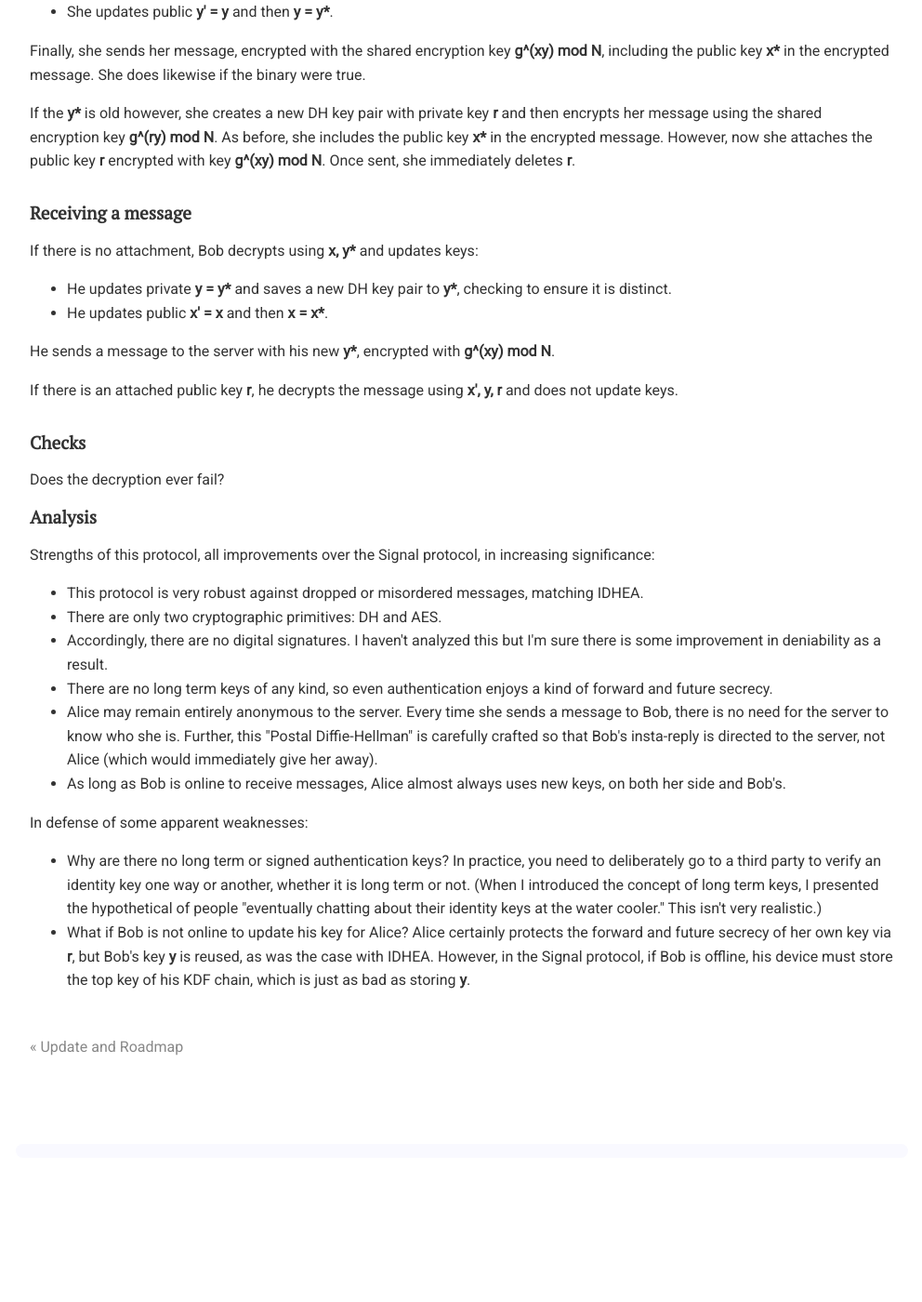
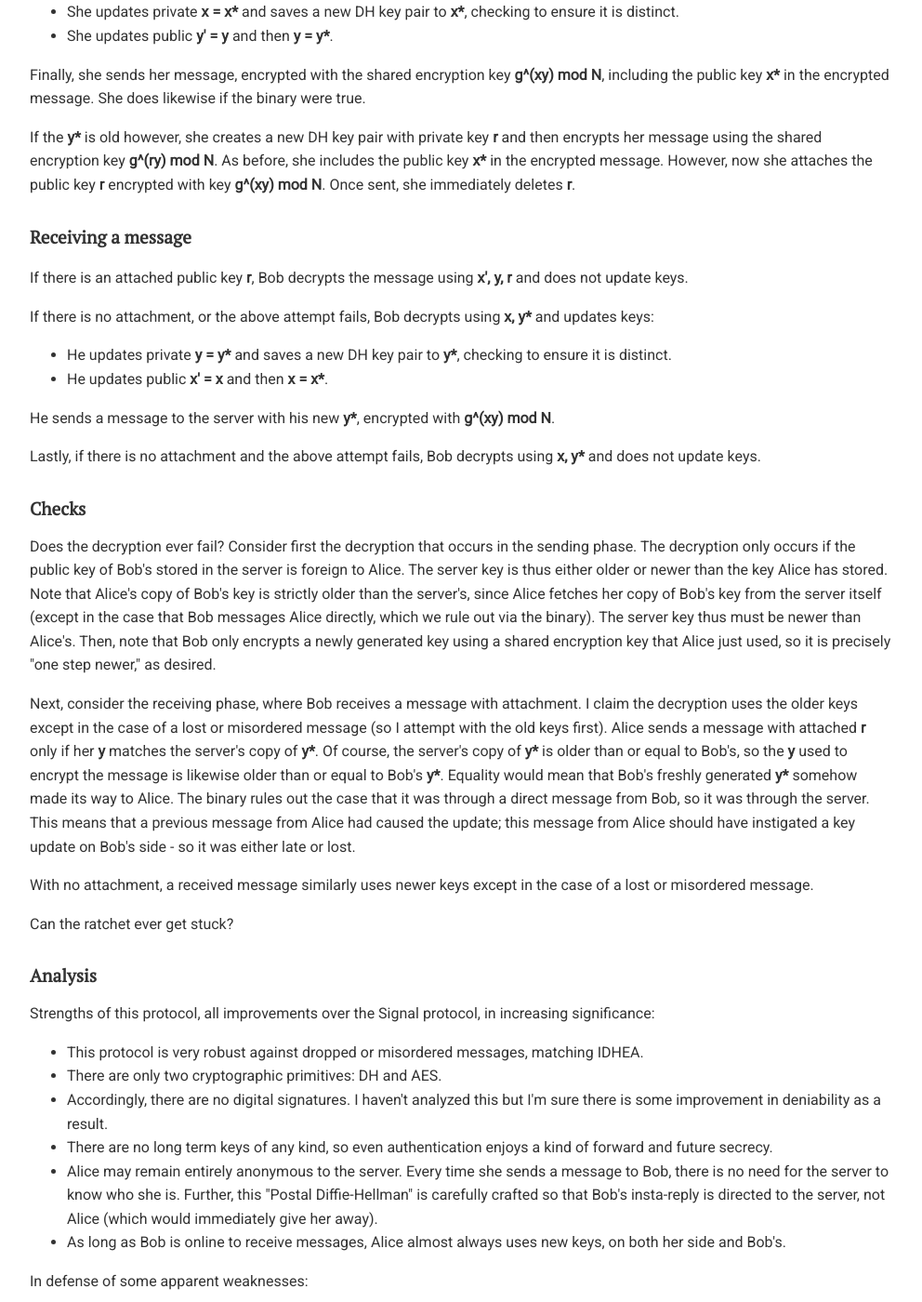
Before and after one commit to chatscrypt/chatscrypt.github.io, a Jekyll site: the page built from _posts/2020-02-06-the-chatscrypt-architecture-part-v-revisiting-the-postal-delivery-model.html, in a window 1280 px wide and 1400 px high, scrolled down 2225 px. Shown: the whole window at 93% size, without its empty margins (143-1135 px from the left). Built offline with Jekyll 4.4.1, drawn with Linux system fonts in a browser that asks for light colours; comment, search, counter and statistics services are not loaded; before the commit the page ends 3470 px from its top, so only the background shows below that; some of the changed text lies outside the part shown.

Commit message:
Update 2020-02-06-the-chatscrypt-architecture-part-v-revisiting-the-postal-delivery-model.html

```diff
--- a/_posts/2020-02-06-the-chatscrypt-architecture-part-v-revisiting-the-postal-delivery-model.html
+++ b/_posts/2020-02-06-the-chatscrypt-architecture-part-v-revisiting-the-postal-delivery-model.html
@@ -37,6 +37,7 @@ Bob will have the same state but in reverse:
 <ul>
 <li>Bob's current private key <b>y</b>, and pending private key <b>y*</b> waiting for confirmation from Alice.
 <li>Alice's current public key <b>x</b>, and previous public key <b>x'</b> in case Bob has processed the update to <b>x</b>, but Alice is unaware and still sending <b>x'</b> encrypted messages.
+<li>A binary set to whether Bob has received a message from Alice since his last message. (Not needed in the logic of Alice sending to Bob.)
 </ul>
 
 <h2>The server's state</h2>
@@ -54,13 +55,13 @@ Bob publishes to the server a public key <b>y</b>. He refreshes this key every t
 <li>Both of Bob's public keys are set to <b>y</b>.
 <li>The binary is set to false.
 </ul>
-Alice then sends a message to the server with her new <b>x*</b>, encrypted with key <b>g^(xy) mod N</b>. (This is the first of two lines in this specification that plays no role whatsoever in sending messages from Alice to Bob. It is here only for sending messages from Bob to Alice.)
+Alice then sends a message to the server with her new <b>x*</b>, encrypted with key <b>g^(xy) mod N</b>. (Not needed in the logic of Alice sending to Bob.)
 
 <p>If Bob is online, his initialization is straightforward. Alice sends an initial message to Bob with her public key <b>x</b>. Bob initializes his state in the same way, in reverse:
 <ul>
 <li>Bob sets <b>y</b> to his published DH key pair and saves a new DH key pair to <b>y*</b>, checking to ensure it is distinct.
 <li>Both of Alice's public keys are set to <b>x</b>.
-<li>The binary is set to false. (This is the second bit that plays no role in messages from Alice to Bob.)
+<li>The binary is set to false.
 </ul>
 Bob then sends a message to the server with his new <b>y*</b>, encrypted with key <b>g^(xy) mod N</b>.
 
@@ -80,18 +81,28 @@ Finally, she sends her message, encrypted with the shared encryption key <b>g^(x
 
 <h2>Receiving a message</h2>
 
-If there is no attachment, Bob decrypts using <b>x, y*</b> and updates keys:
+
+<p>If there is an attached public key <b>r</b>, Bob decrypts the message using <b>x', y, r</b> and does not update keys.
+
+<p>If there is no attachment, or the above attempt fails, Bob decrypts using <b>x, y*</b> and updates keys:
 <ul>
 <li>He updates private <b>y = y*</b> and saves a new DH key pair to <b>y*</b>, checking to ensure it is distinct.
 <li>He updates public <b>x' = x</b> and then <b>x = x*</b>.
 </ul>
 He sends a message to the server with his new <b>y*</b>, encrypted with <b>g^(xy) mod N</b>.
 
-<p>If there is an attached public key <b>r</b>, he decrypts the message using <b>x', y, r</b> and does not update keys.
+<p>Lastly, if there is no attachment and the above attempt fails, Bob decrypts using <b>x, y*</b> and does not update keys.
+
 
 <h2>Checks</h2>
 
-Does the decryption ever fail?
+Does the decryption ever fail? Consider first the decryption that occurs in the sending phase. The decryption only occurs if the public key of Bob's stored in the server is foreign to Alice. The server key is thus either older or newer than the key Alice has stored. Note that Alice's copy of Bob's key is strictly older than the server's, since Alice fetches her copy of Bob's key from the server itself (except in the case that Bob messages Alice directly, which we rule out via the binary). The server key thus must be newer than Alice's. Then, note that Bob only encrypts a newly generated key using a shared encryption key that Alice just used, so it is precisely "one step newer," as desired.
+
+<p>Next, consider the receiving phase, where Bob receives a message with attachment. I claim the decryption uses the older keys except in the case of a lost or misordered message (so I attempt with the old keys first). Alice sends a message with attached <b>r</b> only if her <b>y</b> matches the server's copy of <b>y*</b>. Of course, the server's copy of <b>y*</b> is older than or equal to Bob's, so the <b>y</b> used to encrypt the message is likewise older than or equal to Bob's <b>y*</b>. Equality would mean that Bob's freshly generated <b>y*</b> somehow made its way to Alice. The binary rules out the case that it was through a direct message from Bob, so it was through the server. This means that a previous message from Alice had caused the update; this message from Alice should have instigated a key update on Bob's side - so it was either late or lost.
+
+<p>With no attachment, a received message similarly uses newer keys except in the case of a lost or misordered message.
+
+<p>Can the ratchet ever get stuck?
 
 
 <h2>Analysis</h2>
```
